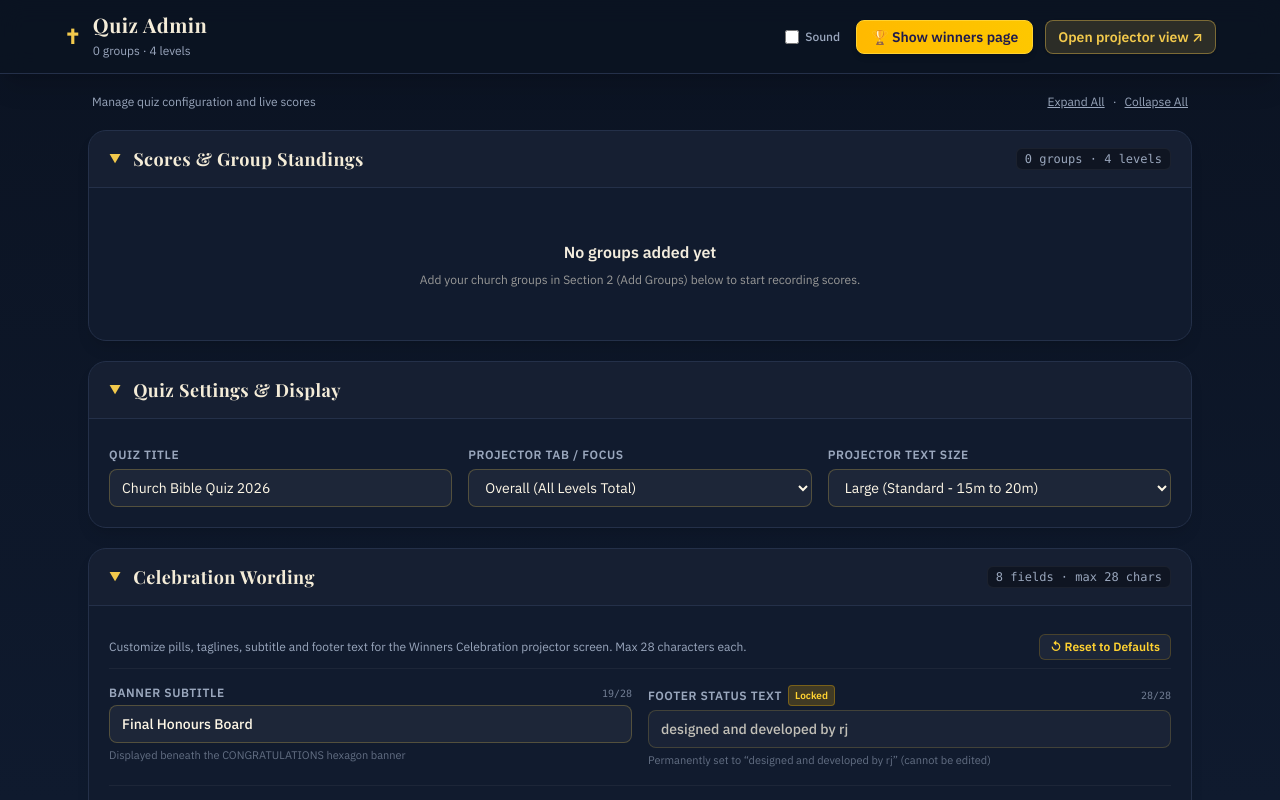
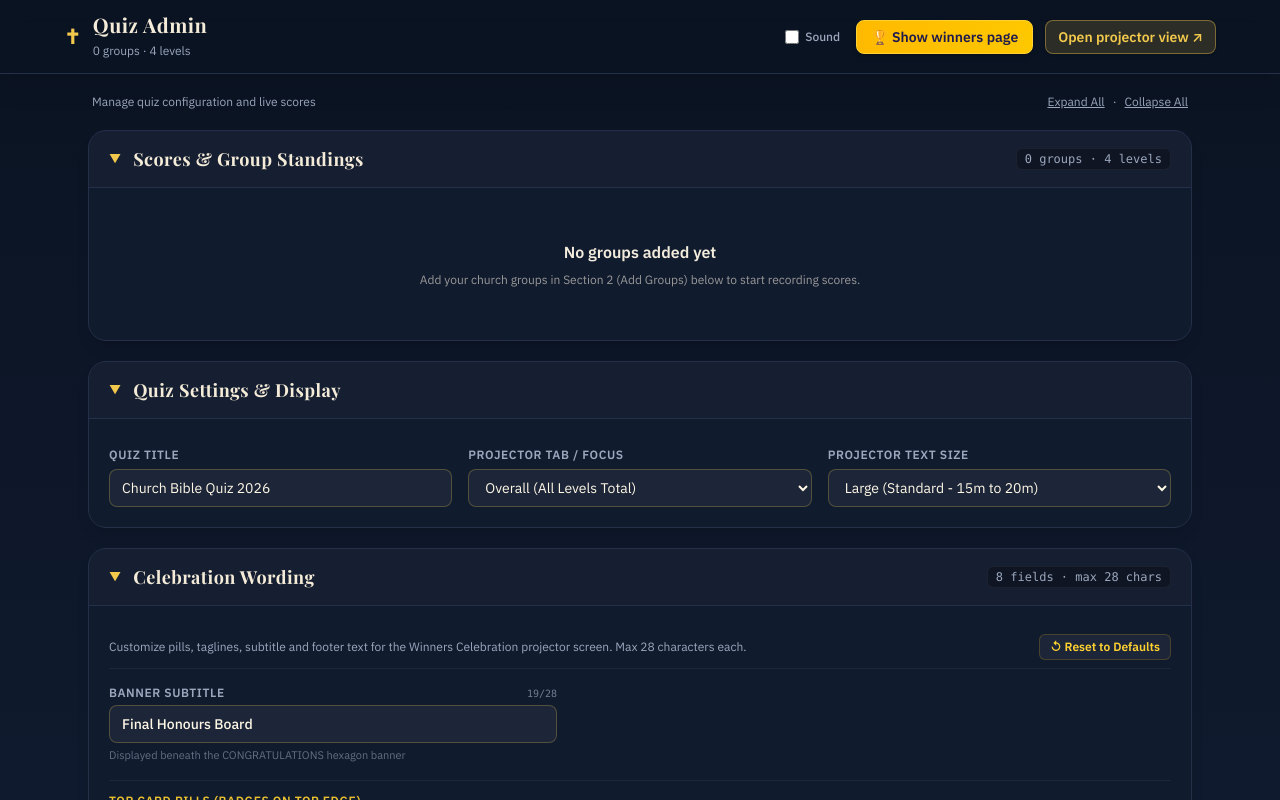
Before and after one commit to rijinpunthala007-dot/quizzz, a React (Vite) app: page /admin in a window 1280 px wide. Built offline with nearby package versions, Linux system fonts and the light colour scheme; a web font is replaced by a local one.

Commit message:
fix(admin): remove footer status text field from admin panel

```diff
--- a/src/components/admin/AdminView.tsx
+++ b/src/components/admin/AdminView.tsx
@@ -1082,9 +1082,8 @@ export default function AdminView() {
               </button>
             </div>
 
-            {/* Banner Subtitle & Footer Text */}
-            <div className="grid grid-cols-1 md:grid-cols-2 gap-4">
-              <div>
+            {/* Banner Subtitle */}
+            <div className="max-w-md">
               <div className="flex justify-between items-center mb-1">
                 <label className="text-xs font-semibold text-[#9aa7bd] uppercase tracking-wider">
                   Banner Subtitle
@@ -1105,35 +1104,6 @@ export default function AdminView() {
               <span className="text-[11px] text-[#9aa7bd]/60 mt-1 block">
                 Displayed beneath the CONGRATULATIONS hexagon banner
               </span>
-              </div>
-
-              <div>
-                <div className="flex justify-between items-center mb-1">
-                  <div className="flex items-center gap-1.5">
-                    <label className="text-xs font-semibold text-[#9aa7bd] uppercase tracking-wider">
-                      Footer Status Text
-                    </label>
-                    <span className="text-[10px] bg-amber-400/20 text-amber-300 font-bold px-1.5 py-0.5 rounded border border-amber-400/30">
-                      Locked
-                    </span>
-                  </div>
-                  <span className="text-[10px] text-[#9aa7bd]/70 font-mono">
-                    28/28
-                  </span>
-                </div>
-                <input
-                  type="text"
-                  readOnly
-                  disabled
-                  data-testid="wording-input-footerText"
-                  value="designed and developed by rj"
-                  className="admin-input w-full text-sm font-medium opacity-75 cursor-not-allowed bg-black/30"
-                  placeholder="designed and developed by rj"
-                />
-                <span className="text-[11px] text-[#9aa7bd]/60 mt-1 block">
-                  Permanently set to &ldquo;designed and developed by rj&rdquo; (cannot be edited)
-                </span>
-              </div>
             </div>
 
             {/* Top Card Pills (1st, 2nd, 3rd) */}
```
Lines whose indentation alone changed are shown as unchanged.
